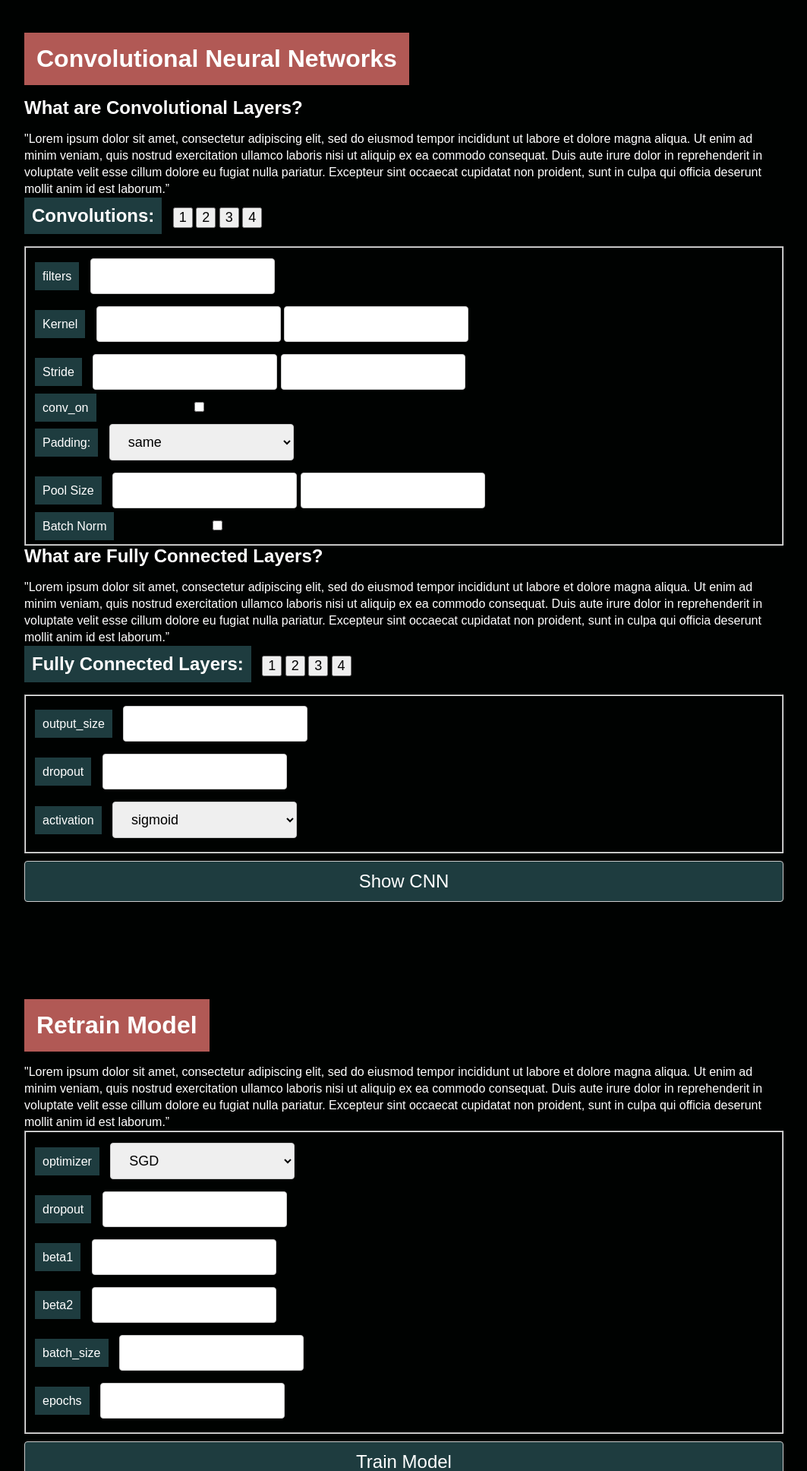
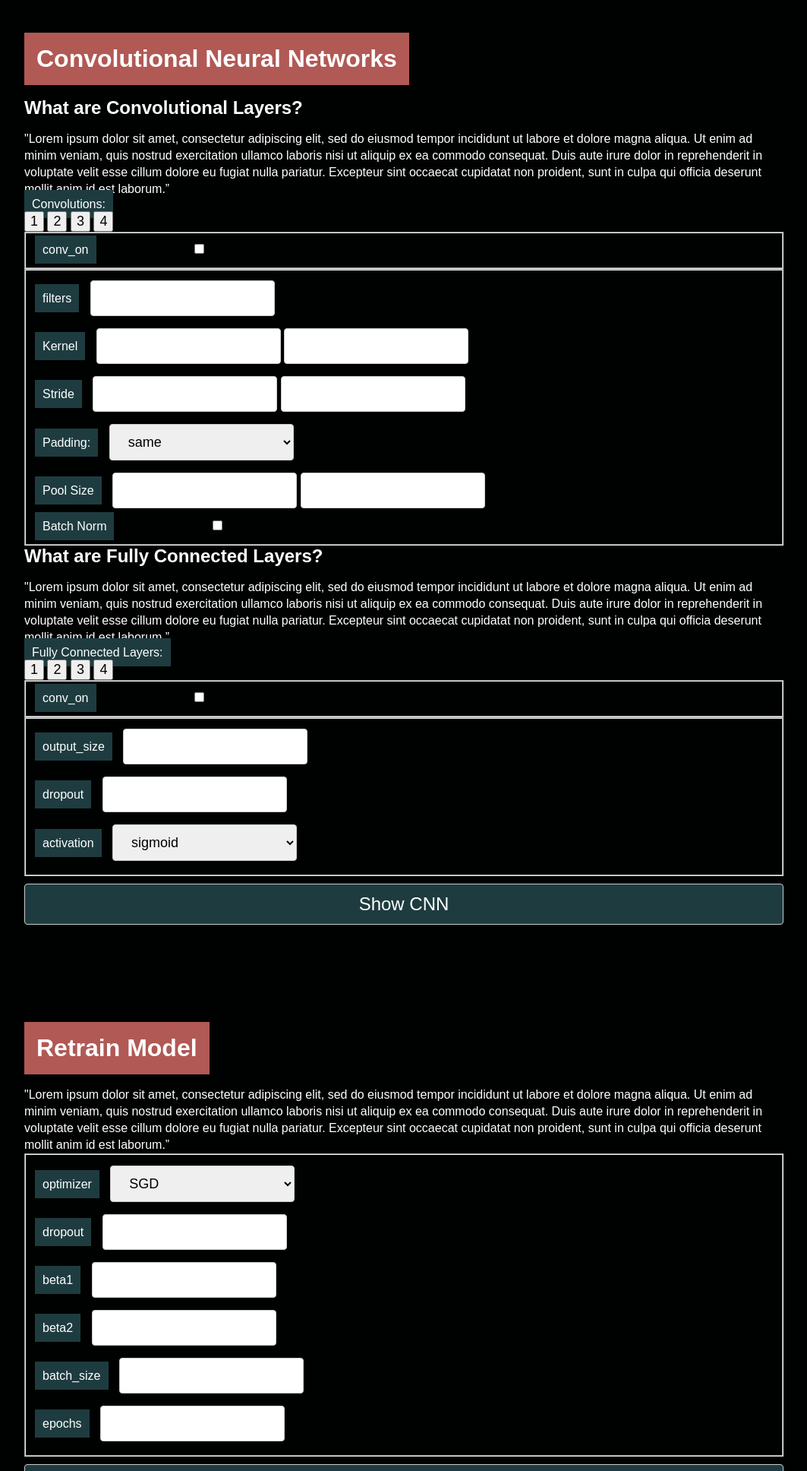
Before and after one commit to temujin-lampasa/baybayin-classifier, a Flask app: page / in a window 1280 px wide. Shown: the part 684-2620 px from the top of the page at 76% size, without its empty margins (108-1171 px from the left). Run offline with Flask 2, Linux system fonts and the light colour scheme; data comes from the database, SQL or seed files in the repository; some libraries are stand-ins or nearby versions.

Commit message:
Restructure html and change class names

```diff
--- a/templates/index.html
+++ b/templates/index.html
@@ -53,59 +53,78 @@
 
 </div>
 
-<div class='section'>
-    <div class="drawing-board">
+<section class="cnn-section">
     <h2>Convolutional Neural Networks</h2>
-    </div>
+
     <div>
         <h3>What are Convolutional Layers?</h3>
-        </div>
-        <div>
         <p>"Lorem ipsum dolor sit amet, consectetur adipiscing elit, sed do eiusmod tempor incididunt ut labore et dolore magna aliqua. Ut enim ad minim veniam, quis nostrud exercitation ullamco laboris nisi ut aliquip ex ea commodo consequat. Duis aute irure dolor in reprehenderit in voluptate velit esse cillum dolore eu fugiat nulla pariatur. Excepteur sint occaecat cupidatat non proident, sunt in culpa qui officia deserunt mollit anim id est laborum.”</p>
     </div>
+
     <form method="POST" action="">
         {{ cnn_form.csrf_token }}
-        <div class='row'>
-            <h3 class="drawing-label">Convolutions:</h3>
+
+        <div class="flex-wrap">
+            <div class="form-group flex-wrap">
+                <label class="drawing-label">Convolutions:</label>
+                <div>
                   <button>1</button>
                   <button>2</button>
                   <button>3</button>
                   <button>4</button>
                 </div>
-        <fieldset class="form-group">
+            </div>
+
+            <fieldset class="form-group-container">
+                {{ render_field(cnn_form.conv_layer_on) }}
+            </fieldset>
+        </div>
+
+        <fieldset class="form-group-container flex-wrap">
+            <div class="form-group-half">
                 {{ render_field(cnn_form.filters) }}
                 {{ render_field_xy(cnn_form.kernel) }}
                 {{ render_field_xy(cnn_form.stride) }}
-            {{ render_field(cnn_form.conv_layer_on) }}
+            </div>
+
+            <div class="form-group-half">
                 {{ render_field(cnn_form.padding) }}
                 {{ render_field_xy(cnn_form.pool_size) }}
                 {{ render_field(cnn_form.batch_norm) }}
+            </div>
+
         </fieldset>
 
         <div>
             <h3>What are Fully Connected Layers?</h3>
-        </div>
-        <div>
             <p>"Lorem ipsum dolor sit amet, consectetur adipiscing elit, sed do eiusmod tempor incididunt ut labore et dolore magna aliqua. Ut enim ad minim veniam, quis nostrud exercitation ullamco laboris nisi ut aliquip ex ea commodo consequat. Duis aute irure dolor in reprehenderit in voluptate velit esse cillum dolore eu fugiat nulla pariatur. Excepteur sint occaecat cupidatat non proident, sunt in culpa qui officia deserunt mollit anim id est laborum.”</p>
         </div>
 
-        <div class="row">
-            <h3 class="drawing-label">Fully Connected Layers:</h3>
+        <div class="flex-wrap">
+            <div class="form-group flex-wrap">
+                <label class="drawing-label">Fully Connected Layers:</label>
+                <div>
                   <button>1</button>
                   <button>2</button>
                   <button>3</button>
                   <button>4</button>
-
+                </div>
             </div>
 
-        <fieldset class='form-group'>
+            <fieldset class="form-group-container">
+                {{ render_field(cnn_form.conv_layer_on) }}
+            </fieldset>
+        </div>
+
+        <fieldset class='form-group-container'>
             {{ render_field(cnn_form.output_size) }}
             {{ render_field(cnn_form.dropout) }}
             {{ render_field(cnn_form.activation) }}
         </fieldset>
+
     <input type='submit' value="Show CNN" class='form-submit'>
     </form>
-</div>
+</section>
 
 <div class="section">
     <div class="drawing-board">
```
Lines whose indentation alone changed are shown as unchanged.
